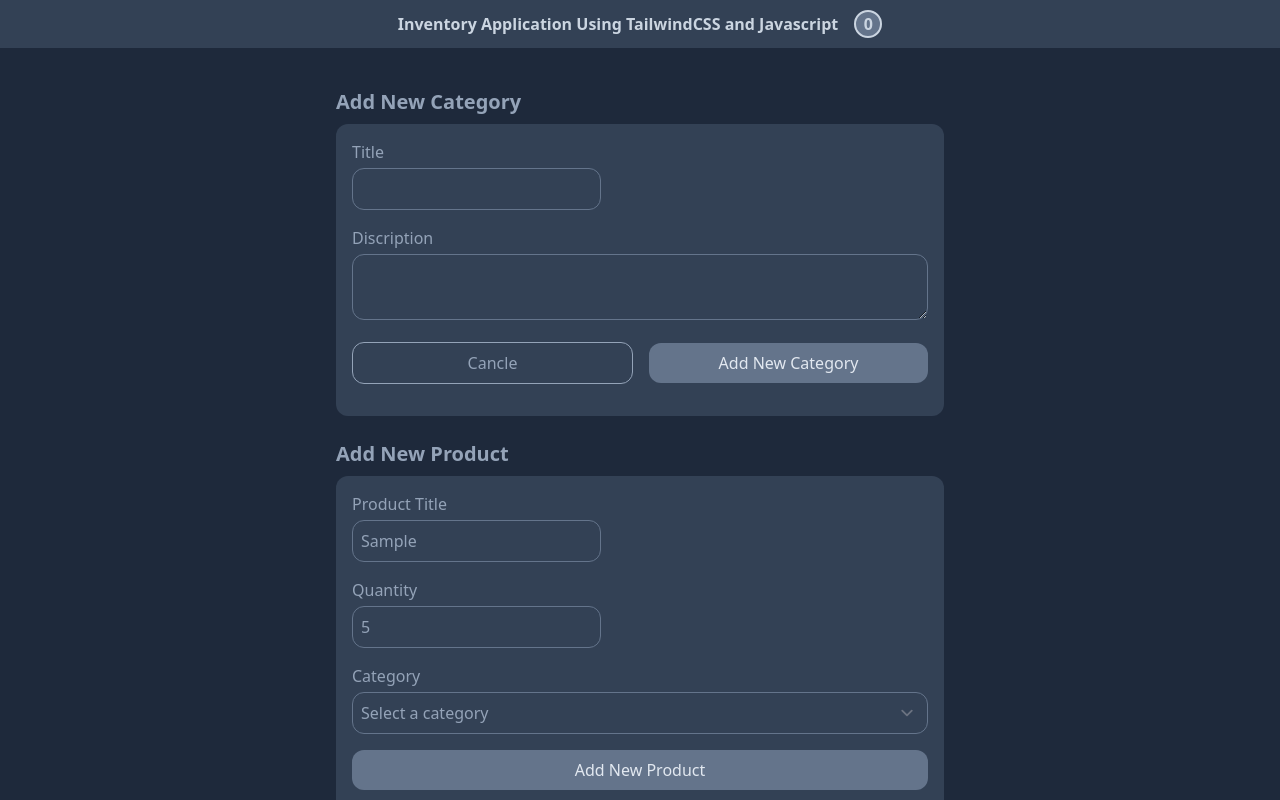
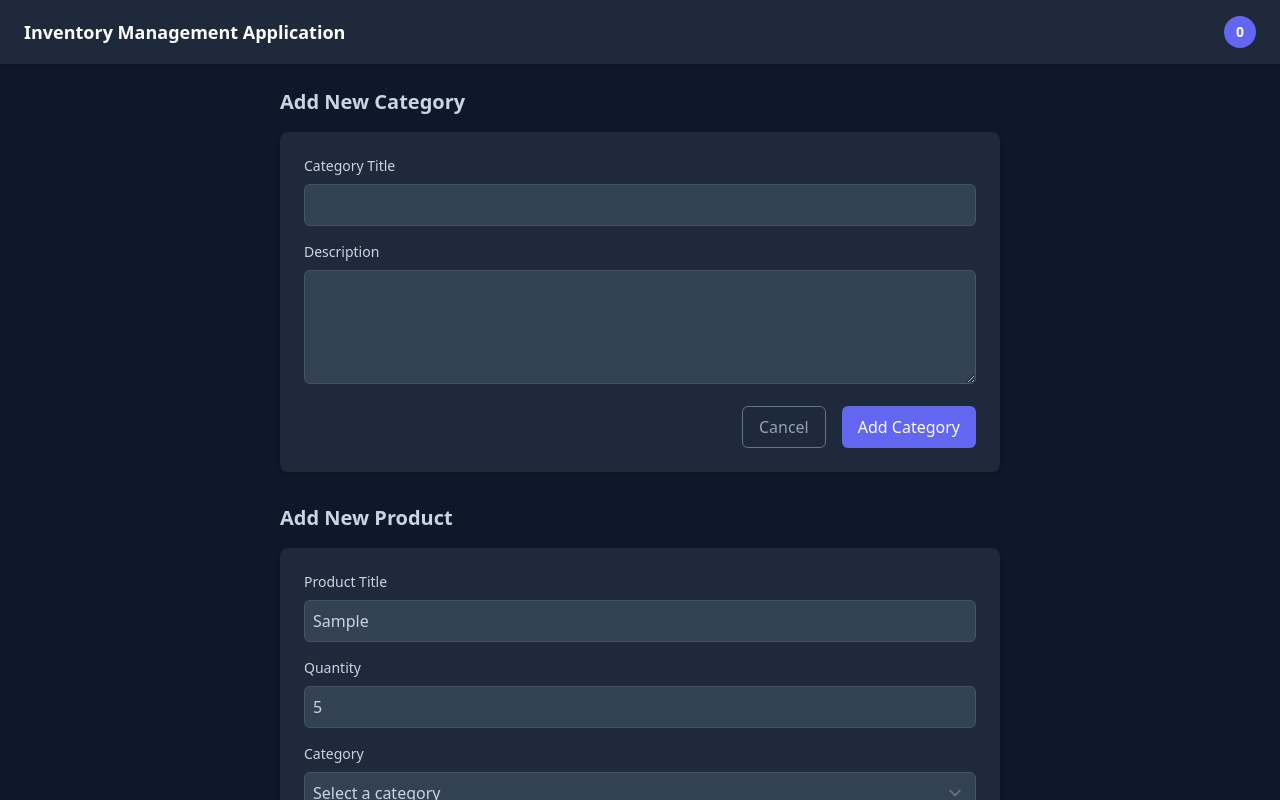
Before and after one commit to DorsaBeigifard/Inventory-JS, a website with bundled scripts: page public/index.html in a window 1280 px wide. Both pictures are taken after typing "Sample", "5", "Sample" into the empty fields and a click on the button "Add new category?". Shown: the top 800 px of the page. Built offline with nearby package versions, Linux system fonts and the light colour scheme.

Commit message:
change design

```diff
--- a/public/index.html
+++ b/public/index.html
@@ -7,187 +7,140 @@
     <link rel="stylesheet" href="./buld/tailwind.css" />
   </head>
   <body>
-    <div class="bg-slate-800 min-h-screen w-screen">
+    <div class="bg-slate-900 text-slate-300 min-h-screen w-screen">
       <!-- App bar -->
-      <div
-        class="h-12 flex items-center justify-center gap-x-4 bg-slate-700 mb-6"
-      >
-        <h1 class="text-l font-bold text-slate-300">
-          Inventory Application Using TailwindCSS and Javascript
+      <header class="bg-slate-800 py-4 shadow-md">
+        <div class="container mx-auto flex items-center justify-between px-6">
+          <h1 class="text-lg font-semibold text-white">
+            Inventory Management Application
           </h1>
           <span
-          class="flex items-start justify-center w-7 h-7 rounded-full bg-slate-500 text-slate-300 border-2 border-slate-300 font-bold"
             id="number-of-products"
-          >7</span
+            class="flex items-center justify-center w-8 h-8 rounded-full bg-indigo-500 text-white font-bold text-sm"
           >
+            7
+          </span>
         </div>
+      </header>
       <!-- App Content -->
-      <div class="container max-w-screen-sm mx-auto p-4">
+      <main class="container max-w-3xl mx-auto p-6">
         <!-- Category Form -->
-        <section class="mb-6 hidden" id="category-wrapper">
-          <h2 class="text-xl text-slate-400 font-bold mb-2">
-            Add New Category
-          </h2>
-          <form
-            action=""
-            class="bg-slate-700 p-4 rounded-xl flex flex-col gap-y-4"
-          >
+        <section class="mb-8 hidden" id="category-wrapper">
+          <h2 class="text-xl font-semibold mb-4">Add New Category</h2>
+          <form class="bg-slate-800 p-6 rounded-lg shadow-md space-y-4">
             <div>
-              <label for="category-title" class="block mb-1 text-slate-400"
-                >Title</label
+              <label for="category-title" class="block text-sm mb-2"
+                >Category Title</label
               >
               <input
-                name="category-title"
+                type="text"
                 id="category-title"
-                s
-                class="bg-transparent rounded-xl border border-slate-500 text-slate-400 p-2"
+                class="w-full bg-slate-700 rounded-md p-2 border border-slate-600 focus:ring-2 focus:ring-indigo-500 outline-none"
               />
             </div>
             <div>
-              <label
-                for="category-description"
-                class="block mb-1 text-slate-400"
-                >Discription</label
+              <label for="category-description" class="block text-sm mb-2"
+                >Description</label
               >
               <textarea
-                type="text"
-                name="category-description"
                 id="category-description"
-                class="bg-transparent rounded-xl border border-slate-500 text-slate-400 w-full"
+                rows="4"
+                class="w-full bg-slate-700 rounded-md p-2 border border-slate-600 focus:ring-2 focus:ring-indigo-500 outline-none"
               ></textarea>
             </div>
-            <div class="flex items-center justify-between gap-x-4">
+            <div class="flex justify-end gap-4">
               <button
-                class="flex-1 border border-slate-400 text-slate-400 rounded-xl py-2"
+                type="button"
                 id="cancle-new-category"
+                class="px-4 py-2 border border-slate-500 text-slate-400 rounded-md hover:bg-slate-600 transition"
               >
-                Cancle
+                Cancel
               </button>
               <button
-                class="flex-1 bg-slate-500 text-slate-200 rounded-xl py-2"
+                type="submit"
                 id="add-new-category"
+                class="px-4 py-2 bg-indigo-500 text-white rounded-md hover:bg-indigo-600 transition"
               >
-                Add New Category
+                Add Category
               </button>
             </div>
-            <div></div>
           </form>
         </section>
         <button
           id="toggle-add-category"
-          class="text-slate-500 text-lg mb-4 font-medium"
+          class="text-indigo-400 hover:underline text-sm mb-6"
         >
           Add new category?
         </button>
         <!-- Product Form -->
-        <section class="mb-6">
-          <h2 class="text-xl text-slate-400 font-bold mb-2">Add New Product</h2>
-          <form
-            action=""
-            class="bg-slate-700 p-4 rounded-xl flex flex-col gap-y-4"
-          >
+        <section class="mb-8">
+          <h2 class="text-xl font-semibold mb-4">Add New Product</h2>
+          <form class="bg-slate-800 p-6 rounded-lg shadow-md space-y-4">
             <div>
-              <label for="product-title" class="block mb-1 text-slate-400"
+              <label for="product-title" class="block text-sm mb-2"
                 >Product Title</label
               >
               <input
-                name="product-title"
+                type="text"
                 id="product-title"
-                s
-                class="bg-transparent rounded-xl border border-slate-500 text-slate-400 p-2"
+                class="w-full bg-slate-700 rounded-md p-2 border border-slate-600 focus:ring-2 focus:ring-indigo-500 outline-none"
               />
             </div>
             <div>
-              <label for="product-quantity" class="block mb-1 text-slate-400"
+              <label for="product-quantity" class="block text-sm mb-2"
                 >Quantity</label
               >
               <input
-                name="product-quantity"
+                type="number"
                 id="product-quantity"
-                type="number"
-                class="bg-transparent rounded-xl border border-slate-500 text-slate-400 p-2"
+                class="w-full bg-slate-700 rounded-md p-2 border border-slate-600 focus:ring-2 focus:ring-indigo-500 outline-none"
               />
             </div>
             <div>
-              <label for="product-category" class="block mb-1 text-slate-400"
+              <label for="product-category" class="block text-sm mb-2"
                 >Category</label
               >
               <select
-                name="product-category"
                 id="product-category"
-                class="bg-transparent rounded-xl border border-slate-500 text-slate-400 p-2 w-full"
+                class="w-full bg-slate-700 rounded-md p-2 border border-slate-600 focus:ring-2 focus:ring-indigo-500 outline-none"
+              ></select>
+            </div>
+            <button
+              type="submit"
+              id="add-new-product"
+              class="w-full bg-indigo-500 text-white py-2 rounded-md hover:bg-indigo-600 transition"
             >
-                <!-- <option value="default" selected disabled>
-                  Select a category
-                </option>
-                <option class="bg-slate-500 text-slate-400" value="mug">
-                  Mug
-                </option>
-                <option class="bg-slate-500 text-slate-400" value="decor">
-                  Decor
-                </option>
-                <option class="bg-slate-500 text-slate-400" value="plate">
-                  Plate
-                </option>
-                <option class="bg-slate-500 text-slate-400" value="vase">
-                  Vase
-                </option>
-                <option class="bg-slate-500 text-slate-400" value="bowl">
-                  Bowl
-                </option> -->
-              </select>
-            </div>
-            <div>
-              <button
-                class="w-full bg-slate-500 text-slate-200 rounded-xl py-2"
-                id="add-new-product"
-              >
-                Add New Product
+              Add Product
             </button>
-            </div>
-            <div></div>
           </form>
         </section>
         <!-- Product List -->
 
         <section>
-          <h2 class="text-xl text-slate-300 font-bold mb-2">Product list</h2>
+          <h2 class="text-xl font-semibold mb-4">Product List</h2>
           <div class="flex items-center justify-between mb-6">
-            <label for="search-input" class="text-slate-500 text-lg"
-              >Search</label
-            >
+            <label for="search-input" class="text-sm">Search</label>
             <input
               type="text"
-              name="search-input"
               id="search-input"
-              class="bg-transparent rounded-xl border border-slate-500 text-slate-400"
+              class="bg-slate-700 rounded-md p-2 border border-slate-600 focus:ring-2 focus:ring-indigo-500 outline-none"
             />
           </div>
           <div class="flex items-center justify-between mb-6">
-            <label for="sort-products" class="text-slate-500 text-lg"
-              >Sort</label
+            <label for="sort-products" class="text-sm">Sort</label>
+            <select
+              id="sort-products"
+              class="bg-slate-700 rounded-md p-2 border border-slate-600 focus:ring-2 focus:ring-indigo-500 outline-none"
             >
-            <select
-              name="sort-products"
-              id="sort-products"
-              class="bg-transparent text-slate-400 rounded-xl"
-            >
-              <option
-                class="bg-slate-500 text-slate-300"
-                selected
-                value="newest"
-              >
-                Newest
-              </option>
-              <option class="bg-slate-500 text-slate-300" value="oldest">
-                Oldest
-              </option>
+              <option value="newest" selected>Newest</option>
+              <option value="oldest">Oldest</option>
             </select>
           </div>
-          <div id="products-list" class="overflow-x-auto"></div>
-          <div class="h-20"></div>
+          <div id="products-list" class="space-y-4">
+            <!-- <p class="text-center text-slate-500">No products added yet.</p> -->
+          </div>
         </section>
-      </div>
+      </main>
     </div>
     <script src="../src/js/App.js" type="module"></script>
     <script src="../src/js/Storage.js" type="module"></script>
```
Also changed, not shown: public/buld/tailwind.css. Lines whose indentation alone changed are shown as unchanged.
